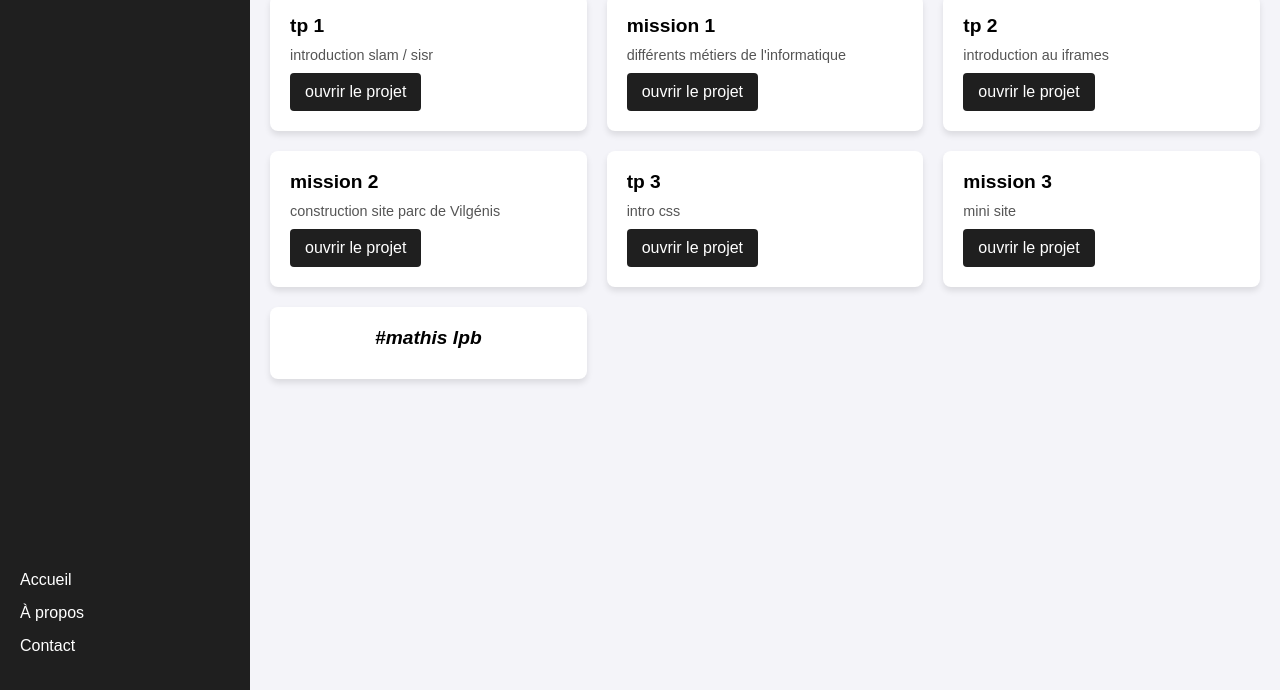
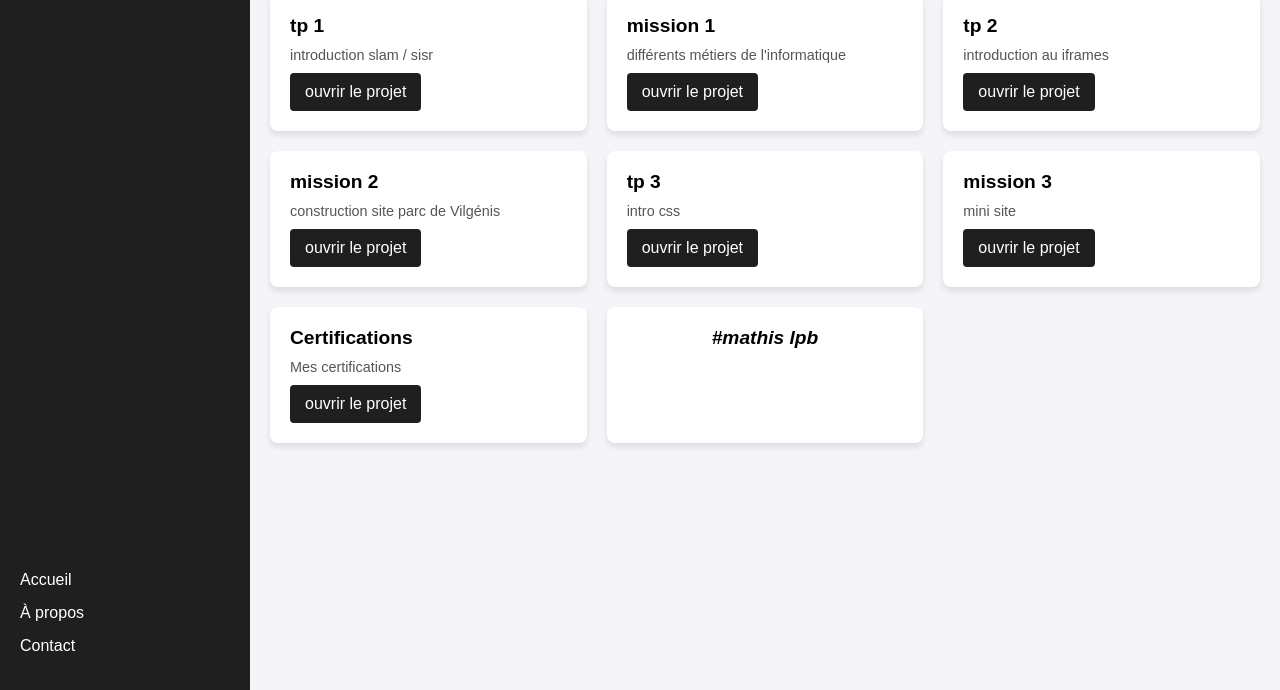
Before and after one commit to matskobinks/MATSKOTRAPSTAR, a plain HTML site: page index.html in a window 1280 px wide. Shown: the part 110-800 px from the top of the page. Drawn offline with Linux system fonts and the light colour scheme.

Commit message:
update certifs

```diff
--- a/index.html
+++ b/index.html
@@ -51,6 +51,11 @@
                     <a href="mission 3/index.html">ouvrir le projet</a>
                 </div>
                 <div class="project-item">
+                    <h3>Certifications</h3>
+                    <p>Mes certifications</p>
+                    <a href="certifs/index.html">ouvrir le projet</a>
+                </div>
+                <div class="project-item">
                     <h3><center><i>#mathis lpb</i></center></h3>
                 </div>
             </div>
```
